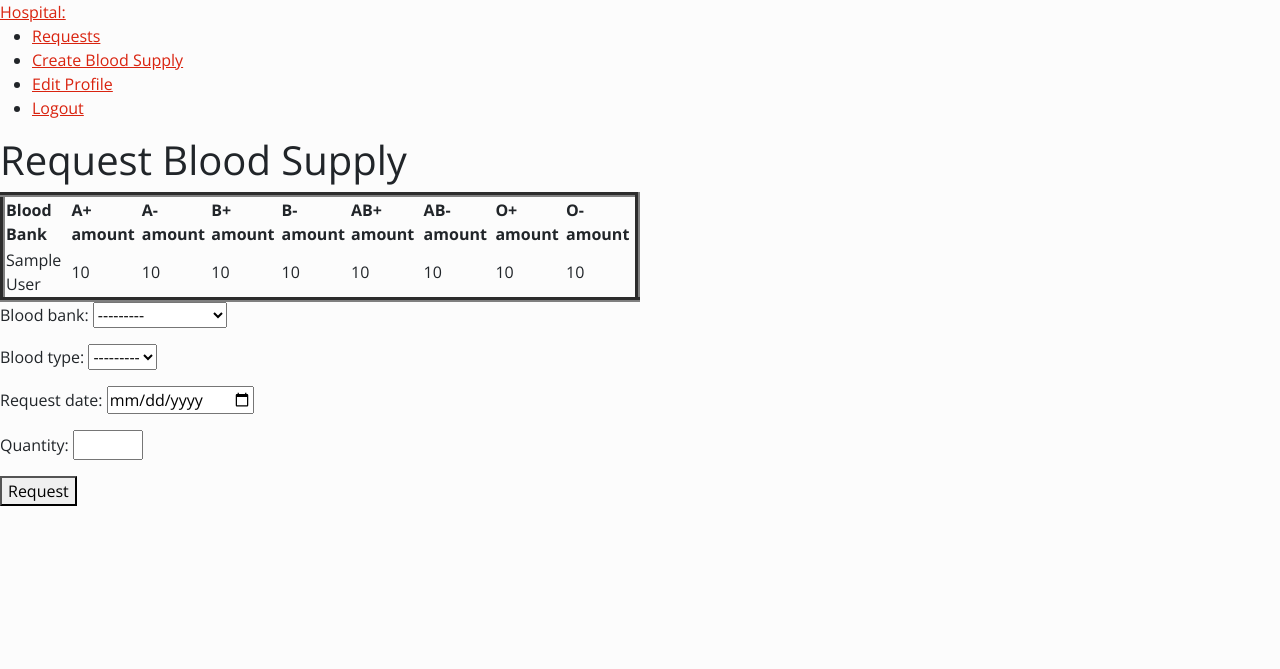
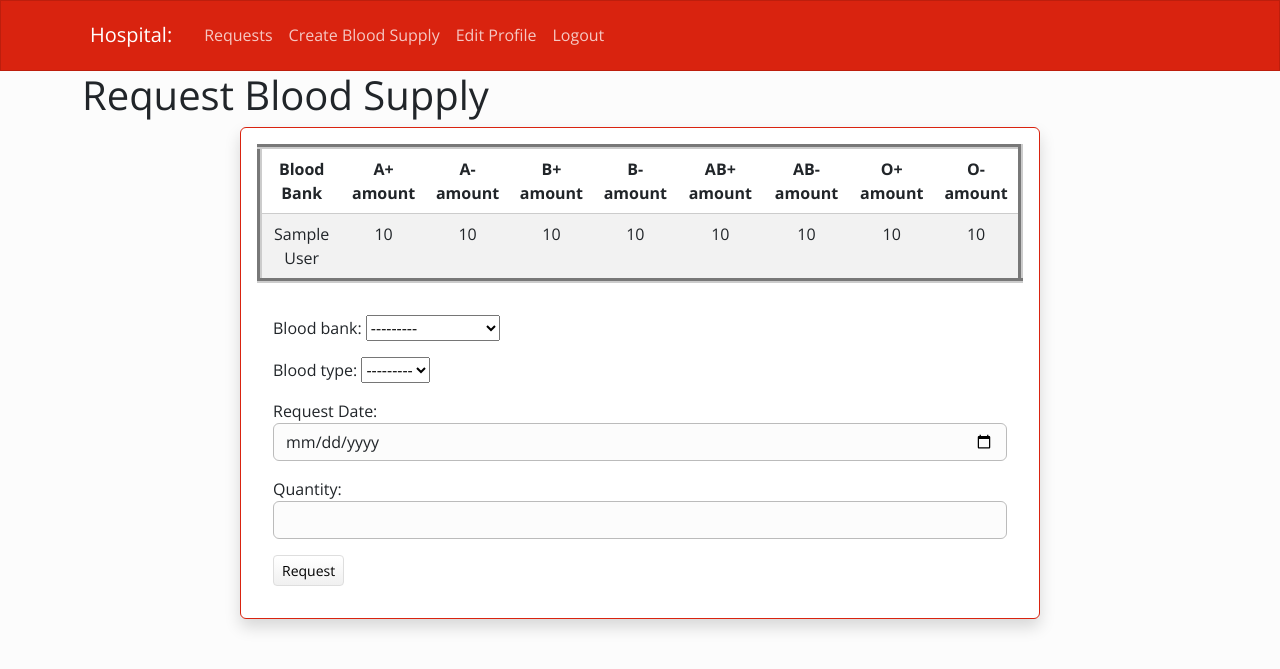
Before and after one commit to CodeLynch/BloodBankSystem, a Django app: template BloodBankSystem/request/templates/request_blood_supply.html in a window 1280 px wide. Shown: the top 669 px of the page. Run offline with Django 4.2, Linux system fonts and the light colour scheme; the template is opened without the code that fills it: values that come from a table or form of the project are taken from there, others are empty; tables that the repository leaves empty hold one stand-in row (values such as "Sample post"); some libraries are stand-ins or nearby versions.

Commit message:
Addes CSS to Request Blood Supply

```diff
--- a/BloodBankSystem/request/forms.py
+++ b/BloodBankSystem/request/forms.py
@@ -7,16 +7,17 @@ max = 100
 min = 0
 
 
-class DateInput(forms.DateInput):
-    input_type = 'date'
+# class DateInput(forms.DateInput):
+#     input_type = 'date'
 
 
 class RequestBloodSupplyForm(forms.ModelForm):
     #only include blood banks with blood supply in the choices
     blood_bank = forms.ModelChoiceField(widget=forms.Select(), queryset=BloodBank.objects.only('user_id').exclude(blood_supply_id=None))
-    blood_type = forms.CharField(widget=forms.Select()),
-    request_date = forms.DateField(widget=DateInput())
-    quantity = forms.IntegerField(widget=forms.NumberInput(attrs={'max': max, 'min': min}))
+    #blood_type = forms.CharField(widget=forms.Select()),
+    blood_type = forms.CharField(widget=forms.Select(choices = 'type_blood')),
+    request_date = forms.DateField(widget=forms.DateInput(attrs={'type' : 'date', 'class':'form-control'}), label='Request Date')
+    quantity = forms.IntegerField(widget=forms.NumberInput(attrs={'max': max, 'min': min, 'class': 'form-control'}), label='Quantity')
 
     class Meta:
         model = Request
--- a/BloodBankSystem/request/templates/request_blood_supply.html
+++ b/BloodBankSystem/request/templates/request_blood_supply.html
@@ -6,28 +6,34 @@ Request Blood Supply
 
 {% block content %}
 <!-- Navbar -->
-<nav>
-    <a href="{% url 'accounts:index' %}">
+<nav class="navbar navbar-expand-lg navbar-dark bg-primary">
+    <div class="container">
+            <a class="text-decoration-none navbar-brand px-2" href="{% url 'accounts:index' %}">
                 Hospital: {{ request.session.name }}
             </a>
-    <ul>
-        <li><a href="{% url 'accounts:index' %}">Requests</a></li>
+        <ul class="navbar-nav me-auto">
+            <li class="nav-item"><a class="text-decoration-none nav-link" href="{% url 'accounts:index' %}">Requests</a></li>
             {% if request.session.blood_supply_id == None %}
-            <li><a href="{% url 'storage:create_blood_supply' %}">Create Blood Supply</a></li>
+            <li class="nav-item"><a class="text-decoration-none nav-link" href="{% url 'storage:create_blood_supply' %}">Create Blood Supply</a></li>
             {% else %}
-            <li><a href="{% url 'request:request_blood_supply' %}">Request Blood Supply</a></li>
-            <li><a href="{% url 'storage:update_blood_supply' %}">Update Blood Supply</a></li>
+            <li class="nav-item"><a class="text-decoration-none nav-link active " href="{% url 'request:request_blood_supply' %}">Request Blood Supply</a></li>
+            <li class="nav-item"><a class="text-decoration-none nav-link active " href="{% url 'storage:update_blood_supply' %}">Update Blood Supply</a></li>
             {% endif %}
-        <li><a href="{% url 'accounts:edit_profile' %}">Edit Profile</a></li>
-        <li><a href="{% url 'accounts:logout' %}">Logout</a></li>
+            <li class="nav-item"><a class="text-decoration-none nav-link " href="{% url 'accounts:edit_profile' %}">Edit Profile</a></li>
+            <li class="nav-item"><a class="text-decoration-none nav-link " href="{% url 'accounts:logout' %}">Logout</a></li>
         </ul>
+    </div>
 </nav>
 
  <!-- Main -->
+<div class="container">
     <h1>Request Blood Supply</h1>
- <table style="width:50%" border="5">
-            <tr>
-               <th>Blood Bank</th>
+    <div class="container" align="center">
+        <div class="card border-primary shadow p-3 mb-5 bg-white rounded" style="max-width: 50rem;" align="left">
+            <table class="table table-striped" style="width:100%" border="5" align="center">
+                <thead>
+                    <tr align="center">
+                        <th scope="col">Blood Bank</th>
                         <th>A+ amount</th>
                         <th>A- amount</th>
                         <th>B+ amount</th>
@@ -37,7 +43,9 @@ Request Blood Supply
                         <th>O+ amount</th>
                         <th>O- amount</th>
                     </tr>
-         <tbody>
+                </thead>
+
+                <tbody align="center">
                 {% for bank in blood_banks %}
                     <tr>
                         <td>{{ bank.name }}</td>
@@ -53,9 +61,16 @@ Request Blood Supply
                     {% endfor %}
                 </tbody>
             </table>
-<form method="post">
+
+            <div class="card-body">
+                <form method="POST" class="form-group">
                     {% csrf_token %}
                     {{ form.as_p }}
-    <button type="submit">Request</button>
+                    <button class="btn btn-secondary btn-sm" type="submit">Request</button>
                 </form>
+
+            </div>
+        </div>
+    </div>
+</div>
 {% endblock %}
```
Lines whose indentation alone changed are shown as unchanged.
